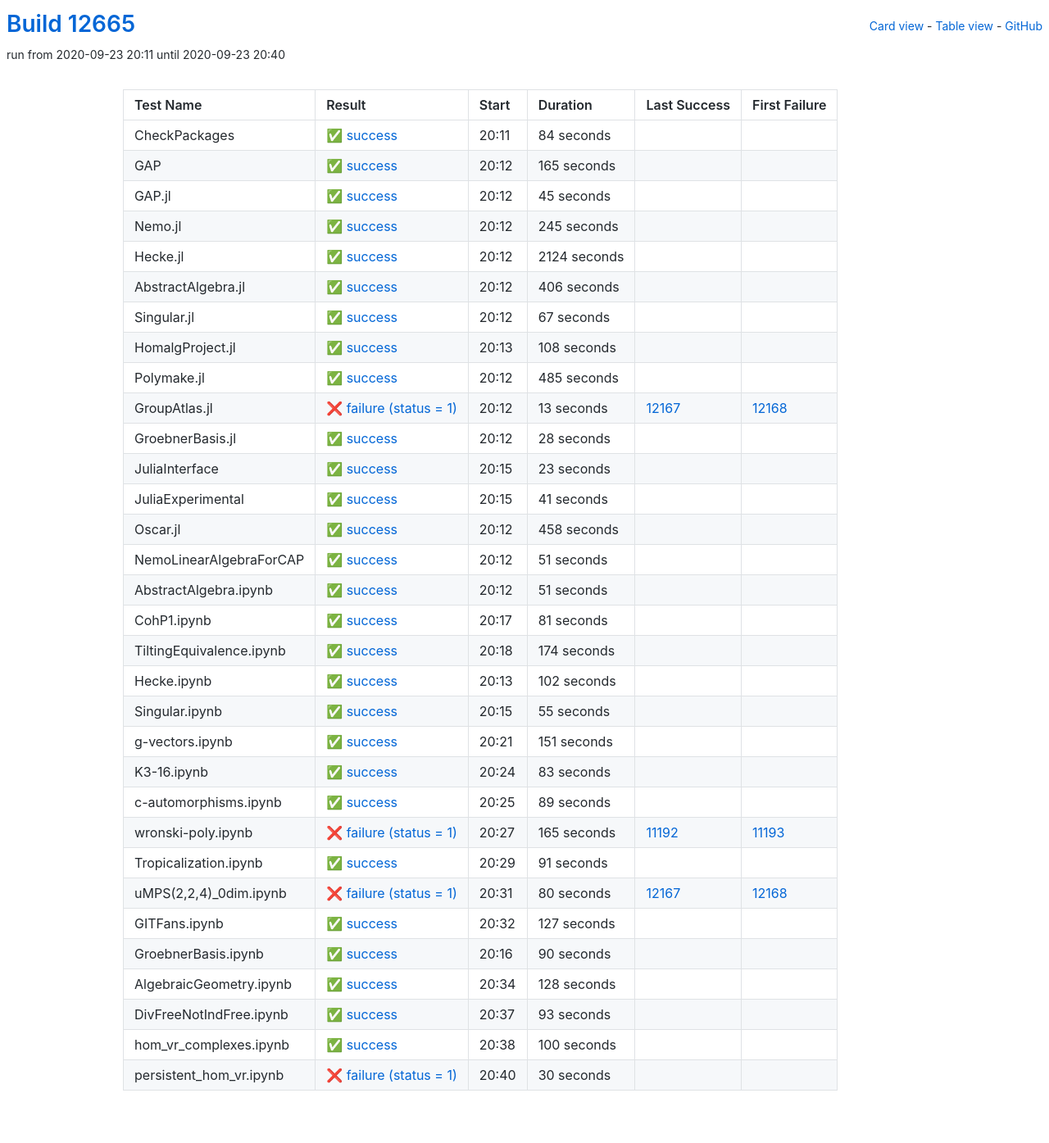
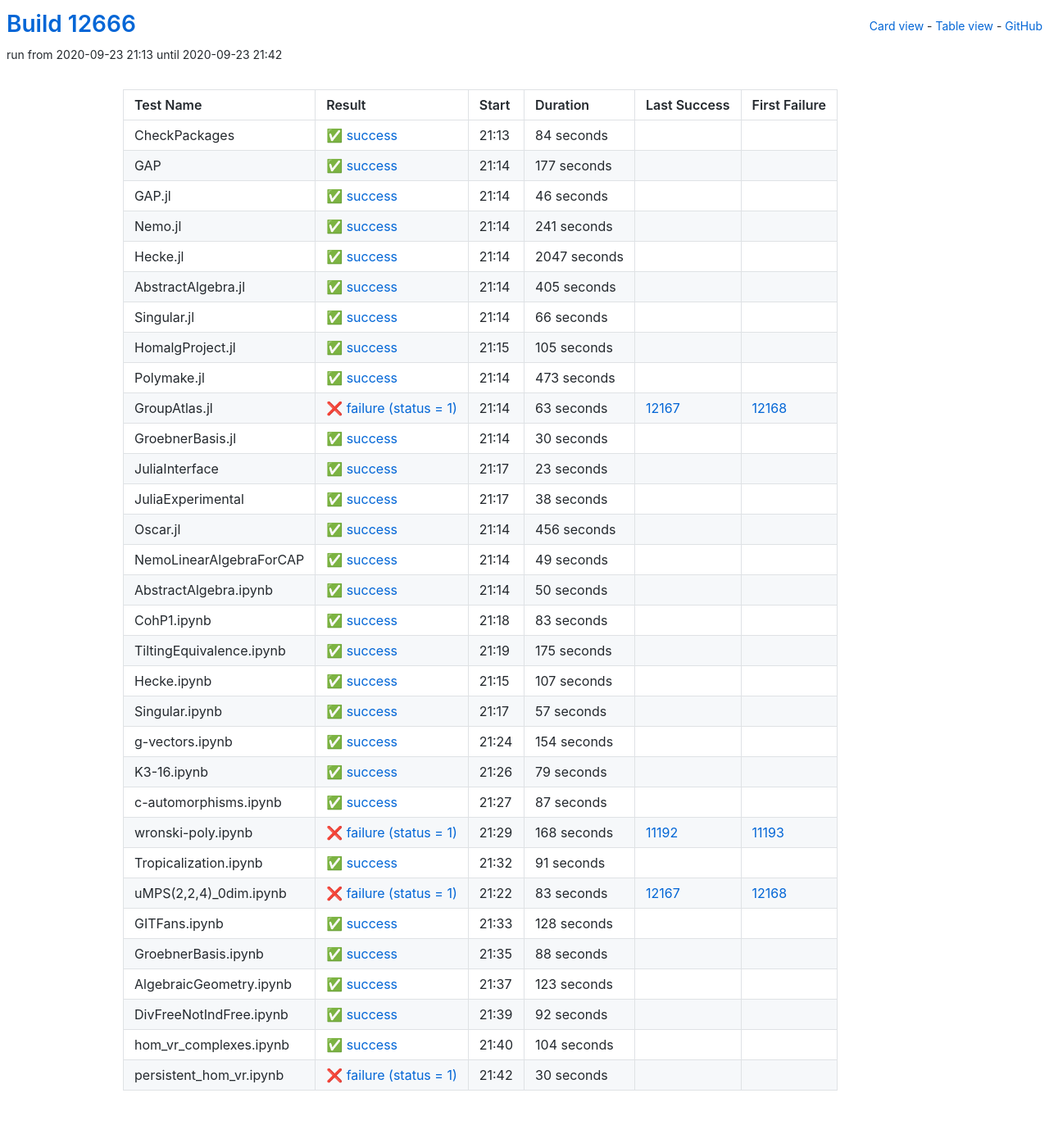
Before and after one commit to oscar-system/oscar-ci-status, a Jekyll site: the page built from table.html, in a window 1280 px wide. Shown: the whole page at 82% size. Built offline with Jekyll 4.4.1, drawn with Linux system fonts in a browser that asks for light colours.

Commit message:
Build #12666

```diff
--- a/_data/ci.yml
+++ b/_data/ci.yml
@@ -1,6 +1,6 @@
 ---
-build: 12665
-build_url: https://oscarci.mathematik.uni-kl.de/job/oscar/12665/
+build: 12666
+build_url: https://oscarci.mathematik.uni-kl.de/job/oscar/12666/
 job: oscar
 organization: oscar-system
 repo: oscar-ci-status
@@ -8,8 +8,8 @@
 tests:
 - name: CheckPackages
   id: checkpackages
-  log: https://oscarci.mathematik.uni-kl.de/job/oscar/12665/artifact/logs/build-12665/CheckPackages.log
-  start: 2020-09-23 20:11
+  log: https://oscarci.mathematik.uni-kl.de/job/oscar/12666/artifact/logs/build-12666/CheckPackages.log
+  start: 2020-09-23 21:13
   success: true
   exitcode: 0
   status: success
@@ -20,128 +20,128 @@
   first_failure_url:
 - name: GAP
   id: gap
-  log: https://oscarci.mathematik.uni-kl.de/job/oscar/12665/artifact/logs/build-12665/GAP.log
-  start: 2020-09-23 20:12
+  log: https://oscarci.mathematik.uni-kl.de/job/oscar/12666/artifact/logs/build-12666/GAP.log
+  start: 2020-09-23 21:14
   success: true
   exitcode: 0
   status: success
-  duration: 165
+  duration: 177
   last_success: false
   last_success_url:
   first_failure: false
   first_failure_url:
 - name: GAP.jl
   id: gap-jl
-  log: https://oscarci.mathematik.uni-kl.de/job/oscar/12665/artifact/logs/build-12665/GAP.jl.log
-  start: 2020-09-23 20:12
+  log: https://oscarci.mathematik.uni-kl.de/job/oscar/12666/artifact/logs/build-12666/GAP.jl.log
+  start: 2020-09-23 21:14
   success: true
   exitcode: 0
   status: success
-  duration: 45
+  duration: 46
   last_success: false
   last_success_url:
   first_failure: false
   first_failure_url:
 - name: Nemo.jl
   id: nemo-jl
-  log: https://oscarci.mathematik.uni-kl.de/job/oscar/12665/artifact/logs/build-12665/Nemo.jl.log
-  start: 2020-09-23 20:12
+  log: https://oscarci.mathematik.uni-kl.de/job/oscar/12666/artifact/logs/build-12666/Nemo.jl.log
+  start: 2020-09-23 21:14
   success: true
   exitcode: 0
   status: success
-  duration: 245
+  duration: 241
   last_success: false
   last_success_url:
   first_failure: false
   first_failure_url:
 - name: Hecke.jl
   id: hecke-jl
-  log: https://oscarci.mathematik.uni-kl.de/job/oscar/12665/artifact/logs/build-12665/Hecke.jl.log
-  start: 2020-09-23 20:12
+  log: https://oscarci.mathematik.uni-kl.de/job/oscar/12666/artifact/logs/build-12666/Hecke.jl.log
+  start: 2020-09-23 21:14
   success: true
   exitcode: 0
   status: success
-  duration: 2124
+  duration: 2047
   last_success: false
   last_success_url:
   first_failure: false
   first_failure_url:
 - name: AbstractAlgebra.jl
   id: abstractalgebra-jl
-  log: https://oscarci.mathematik.uni-kl.de/job/oscar/12665/artifact/logs/build-12665/AbstractAlgebra.jl.log
-  start: 2020-09-23 20:12
+  log: https://oscarci.mathematik.uni-kl.de/job/oscar/12666/artifact/logs/build-12666/AbstractAlgebra.jl.log
+  start: 2020-09-23 21:14
   success: true
   exitcode: 0
   status: success
-  duration: 406
+  duration: 405
   last_success: false
   last_success_url:
   first_failure: false
   first_failure_url:
 - name: Singular.jl
   id: singular-jl
-  log: https://oscarci.mathematik.uni-kl.de/job/oscar/12665/artifact/logs/build-12665/Singular.jl.log
-  start: 2020-09-23 20:12
+  log: https://oscarci.mathematik.uni-kl.de/job/oscar/12666/artifact/logs/build-12666/Singular.jl.log
+  start: 2020-09-23 21:14
   success: true
   exitcode: 0
   status: success
-  duration: 67
+  duration: 66
   last_success: false
   last_success_url:
   first_failure: false
   first_failure_url:
 - name: HomalgProject.jl
   id: homalgproject-jl
-  log: https://oscarci.mathematik.uni-kl.de/job/oscar/12665/artifact/logs/build-12665/HomalgProject.jl.log
-  start: 2020-09-23 20:13
+  log: https://oscarci.mathematik.uni-kl.de/job/oscar/12666/artifact/logs/build-12666/HomalgProject.jl.log
+  start: 2020-09-23 21:15
   success: true
   exitcode: 0
   status: success
-  duration: 108
+  duration: 105
   last_success: false
   last_success_url:
   first_failure: false
   first_failure_url:
 - name: Polymake.jl
   id: polymake-jl
-  log: https://oscarci.mathematik.uni-kl.de/job/oscar/12665/artifact/logs/build-12665/Polymake.jl.log
-  start: 2020-09-23 20:12
+  log: https://oscarci.mathematik.uni-kl.de/job/oscar/12666/artifact/logs/build-12666/Polymake.jl.log
+  start: 2020-09-23 21:14
   success: true
   exitcode: 0
   status: success
-  duration: 485
+  duration: 473
   last_success: false
   last_success_url:
   first_failure: false
   first_failure_url:
 - name: GroupAtlas.jl
   id: groupatlas-jl
-  log: https://oscarci.mathematik.uni-kl.de/job/oscar/12665/artifact/logs/build-12665/GroupAtlas.jl.log
-  start: 2020-09-23 20:12
+  log: https://oscarci.mathematik.uni-kl.de/job/oscar/12666/artifact/logs/build-12666/GroupAtlas.jl.log
+  start: 2020-09-23 21:14
   success: false
   exitcode: 1
   status: failure
-  duration: 13
+  duration: 63
   last_success: 12167
   last_success_url: https://oscarci.mathematik.uni-kl.de/job/oscar/12167/
   first_failure: 12168
   first_failure_url: https://oscarci.mathematik.uni-kl.de/job/oscar/12168/
 - name: GroebnerBasis.jl
   id: groebnerbasis-jl
-  log: https://oscarci.mathematik.uni-kl.de/job/oscar/12665/artifact/logs/build-12665/GroebnerBasis.jl.log
-  start: 2020-09-23 20:12
+  log: https://oscarci.mathematik.uni-kl.de/job/oscar/12666/artifact/logs/build-12666/GroebnerBasis.jl.log
+  start: 2020-09-23 21:14
   success: true
   exitcode: 0
   status: success
-  duration: 28
+  duration: 30
   last_success: false
   last_success_url:
   first_failure: false
   first_failure_url:
 - name: JuliaInterface
   id: juliainterface
-  log: https://oscarci.mathematik.uni-kl.de/job/oscar/12665/artifact/logs/build-12665/JuliaInterface.log
-  start: 2020-09-23 20:15
+  log: https://oscarci.mathematik.uni-kl.de/job/oscar/12666/artifact/logs/build-12666/JuliaInterface.log
+  start: 2020-09-23 21:17
   success: true
   exitcode: 0
   status: success
@@ -152,116 +152,56 @@
   first_failure_url:
 - name: JuliaExperimental
   id: juliaexperimental
-  log: https://oscarci.mathematik.uni-kl.de/job/oscar/12665/artifact/logs/build-12665/JuliaExperimental.log
-  start: 2020-09-23 20:15
+  log: https://oscarci.mathematik.uni-kl.de/job/oscar/12666/artifact/logs/build-12666/JuliaExperimental.log
+  start: 2020-09-23 21:17
   success: true
   exitcode: 0
   status: success
-  duration: 41
+  duration: 38
   last_success: false
   last_success_url:
   first_failure: false
   first_failure_url:
 - name: Oscar.jl
   id: oscar-jl
-  log: https://oscarci.mathematik.uni-kl.de/job/oscar/12665/artifact/logs/build-12665/Oscar.jl.log
-  start: 2020-09-23 20:12
+  log: https://oscarci.mathematik.uni-kl.de/job/oscar/12666/artifact/logs/build-12666/Oscar.jl.log
+  start: 2020-09-23 21:14
   success: true
   exitcode: 0
   status: success
-  duration: 458
+  duration: 456
   last_success: false
   last_success_url:
   first_failure: false
   first_failure_url:
 - name: NemoLinearAlgebraForCAP
   id: nemolinearalgebraforcap
-  log: https://oscarci.mathematik.uni-kl.de/job/oscar/12665/artifact/logs/build-12665/NemoLinearAlgebraForCAP.log
-  start: 2020-09-23 20:12
+  log: https://oscarci.mathematik.uni-kl.de/job/oscar/12666/artifact/logs/build-12666/NemoLinearAlgebraForCAP.log
+  start: 2020-09-23 21:14
   success: true
   exitcode: 0
   status: success
-  duration: 51
+  duration: 49
   last_success: false
   last_success_url:
   first_failure: false
   first_failure_url:
 - name: AbstractAlgebra.ipynb
   id: abstractalgebra-ipynb
-  log: https://oscarci.mathematik.uni-kl.de/job/oscar/12665/artifact/logs/build-12665/AbstractAlgebra.ipynb.log
-  start: 2020-09-23 20:12
+  log: https://oscarci.mathematik.uni-kl.de/job/oscar/12666/artifact/logs/build-12666/AbstractAlgebra.ipynb.log
+  start: 2020-09-23 21:14
   success: true
   exitcode: 0
   status: success
-  duration: 51
+  duration: 50
   last_success: false
   last_success_url:
   first_failure: false
   first_failure_url:
 - name: CohP1.ipynb
   id: cohp1-ipynb
-  log: https://oscarci.mathematik.uni-kl.de/job/oscar/12665/artifact/logs/build-12665/CohP1.ipynb.log
-  start: 2020-09-23 20:17
-  success: true
-  exitcode: 0
-  status: success
-  duration: 81
-  last_success: false
-  last_success_url:
-  first_failure: false
-  first_failure_url:
-- name: TiltingEquivalence.ipynb
-  id: tiltingequivalence-ipynb
-  log: https://oscarci.mathematik.uni-kl.de/job/oscar/12665/artifact/logs/build-12665/TiltingEquivalence.ipynb.log
-  start: 2020-09-23 20:18
-  success: true
-  exitcode: 0
-  status: success
-  duration: 174
-  last_success: false
-  last_success_url:
-  first_failure: false
-  first_failure_url:
-- name: Hecke.ipynb
-  id: hecke-ipynb
-  log: https://oscarci.mathematik.uni-kl.de/job/oscar/12665/artifact/logs/build-12665/Hecke.ipynb.log
-  start: 2020-09-23 20:13
-  success: true
-  exitcode: 0
-  status: success
-  duration: 102
-  last_success: false
-  last_success_url:
-  first_failure: false
-  first_failure_url:
-- name: Singular.ipynb
-  id: singular-ipynb
-  log: https://oscarci.mathematik.uni-kl.de/job/oscar/12665/artifact/logs/build-12665/Singular.ipynb.log
-  start: 2020-09-23 20:15
-  success: true
-  exitcode: 0
-  status: success
-  duration: 55
-  last_success: false
-  last_success_url:
-  first_failure: false
-  first_failure_url:
-- name: g-vectors.ipynb
-  id: g-vectors-ipynb
-  log: https://oscarci.mathematik.uni-kl.de/job/oscar/12665/artifact/logs/build-12665/g-vectors.ipynb.log
-  start: 2020-09-23 20:21
-  success: true
-  exitcode: 0
-  status: success
-  duration: 151
-  last_success: false
-  last_success_url:
-  first_failure: false
-  first_failure_url:
-- name: K3-16.ipynb
-  id: k3-16-ipynb
-  log: https://oscarci.mathematik.uni-kl.de/job/oscar/12665/artifact/logs/build-12665/K3-16.ipynb.log
-  start: 2020-09-23 20:24
+  log: https://oscarci.mathematik.uni-kl.de/job/oscar/12666/artifact/logs/build-12666/CohP1.ipynb.log
+  start: 2020-09-23 21:18
   success: true
   exitcode: 0
   status: success
@@ -270,34 +210,94 @@
   last_success_url:
   first_failure: false
   first_failure_url:
-- name: c-automorphisms.ipynb
-  id: c-automorphisms-ipynb
-  log: https://oscarci.mathematik.uni-kl.de/job/oscar/12665/artifact/logs/build-12665/c-automorphisms.ipynb.log
-  start: 2020-09-23 20:25
+- name: TiltingEquivalence.ipynb
+  id: tiltingequivalence-ipynb
+  log: https://oscarci.mathematik.uni-kl.de/job/oscar/12666/artifact/logs/build-12666/TiltingEquivalence.ipynb.log
+  start: 2020-09-23 21:19
   success: true
   exitcode: 0
   status: success
-  duration: 89
+  duration: 175
+  last_success: false
+  last_success_url:
+  first_failure: false
+  first_failure_url:
+- name: Hecke.ipynb
+  id: hecke-ipynb
+  log: https://oscarci.mathematik.uni-kl.de/job/oscar/12666/artifact/logs/build-12666/Hecke.ipynb.log
+  start: 2020-09-23 21:15
+  success: true
+  exitcode: 0
+  status: success
+  duration: 107
+  last_success: false
+  last_success_url:
+  first_failure: false
+  first_failure_url:
+- name: Singular.ipynb
+  id: singular-ipynb
+  log: https://oscarci.mathematik.uni-kl.de/job/oscar/12666/artifact/logs/build-12666/Singular.ipynb.log
+  start: 2020-09-23 21:17
+  success: true
+  exitcode: 0
+  status: success
+  duration: 57
+  last_success: false
+  last_success_url:
+  first_failure: false
+  first_failure_url:
+- name: g-vectors.ipynb
+  id: g-vectors-ipynb
+  log: https://oscarci.mathematik.uni-kl.de/job/oscar/12666/artifact/logs/build-12666/g-vectors.ipynb.log
+  start: 2020-09-23 21:24
+  success: true
+  exitcode: 0
+  status: success
+  duration: 154
+  last_success: false
+  last_success_url:
+  first_failure: false
+  first_failure_url:
+- name: K3-16.ipynb
+  id: k3-16-ipynb
+  log: https://oscarci.mathematik.uni-kl.de/job/oscar/12666/artifact/logs/build-12666/K3-16.ipynb.log
+  start: 2020-09-23 21:26
+  success: true
+  exitcode: 0
+  status: success
+  duration: 79
+  last_success: false
+  last_success_url:
+  first_failure: false
+  first_failure_url:
+- name: c-automorphisms.ipynb
+  id: c-automorphisms-ipynb
+  log: https://oscarci.mathematik.uni-kl.de/job/oscar/12666/artifact/logs/build-12666/c-automorphisms.ipynb.log
+  start: 2020-09-23 21:27
+  success: true
+  exitcode: 0
+  status: success
+  duration: 87
   last_success: false
   last_success_url:
   first_failure: false
   first_failure_url:
 - name: wronski-poly.ipynb
   id: wronski-poly-ipynb
-  log: https://oscarci.mathematik.uni-kl.de/job/oscar/12665/artifact/logs/build-12665/wronski-poly.ipynb.log
-  start: 2020-09-23 20:27
+  log: https://oscarci.mathematik.uni-kl.de/job/oscar/12666/artifact/logs/build-12666/wronski-poly.ipynb.log
+  start: 2020-09-23 21:29
   success: false
   exitcode: 1
   status: failure
-  duration: 165
+  duration: 168
   last_success: 11192
   last_success_url: https://oscarci.mathematik.uni-kl.de/job/oscar/11192/
   first_failure: 11193
   first_failure_url: https://oscarci.mathematik.uni-kl.de/job/oscar/11193/
 - name: Tropicalization.ipynb
   id: tropicalization-ipynb
-  log: https://oscarci.mathematik.uni-kl.de/job/oscar/12665/artifact/logs/build-12665/Tropicalization.ipynb.log
-  start: 2020-09-23 20:29
+  log: https://oscarci.mathematik.uni-kl.de/job/oscar/12666/artifact/logs/build-12666/Tropicalization.ipynb.log
+  start: 2020-09-23 21:32
   success: true
   exitcode: 0
   status: success
@@ -308,44 +308,20 @@
   first_failure_url:
 - name: uMPS(2,2,4)_0dim.ipynb
   id: umps-2-2-4-0dim-ipynb
-  log: https://oscarci.mathematik.uni-kl.de/job/oscar/12665/artifact/logs/build-12665/uMPS-2-2-4-_0dim.ipynb.log
-  start: 2020-09-23 20:31
+  log: https://oscarci.mathematik.uni-kl.de/job/oscar/12666/artifact/logs/build-12666/uMPS-2-2-4-_0dim.ipynb.log
+  start: 2020-09-23 21:22
   success: false
   exitcode: 1
   status: failure
-  duration: 80
+  duration: 83
   last_success: 12167
   last_success_url: https://oscarci.mathematik.uni-kl.de/job/oscar/12167/
   first_failure: 12168
   first_failure_url: https://oscarci.mathematik.uni-kl.de/job/oscar/12168/
 - name: GITFans.ipynb
   id: gitfans-ipynb
-  log: https://oscarci.mathematik.uni-kl.de/job/oscar/12665/artifact/logs/build-12665/GITFans.ipynb.log
-  start: 2020-09-23 20:32
-  success: true
-  exitcode: 0
-  status: success
-  duration: 127
-  last_success: false
-  last_success_url:
-  first_failure: false
-  first_failure_url:
-- name: GroebnerBasis.ipynb
-  id: groebnerbasis-ipynb
-  log: https://oscarci.mathematik.uni-kl.de/job/oscar/12665/artifact/logs/build-12665/GroebnerBasis.ipynb.log
-  start: 2020-09-23 20:16
-  success: true
-  exitcode: 0
-  status: success
-  duration: 90
-  last_success: false
-  last_success_url:
-  first_failure: false
-  first_failure_url:
-- name: AlgebraicGeometry.ipynb
-  id: algebraicgeometry-ipynb
-  log: https://oscarci.mathematik.uni-kl.de/job/oscar/12665/artifact/logs/build-12665/AlgebraicGeometry.ipynb.log
-  start: 2020-09-23 20:34
+  log: https://oscarci.mathematik.uni-kl.de/job/oscar/12666/artifact/logs/build-12666/GITFans.ipynb.log
+  start: 2020-09-23 21:33
   success: true
   exitcode: 0
   status: success
@@ -354,34 +330,58 @@
   last_success_url:
   first_failure: false
   first_failure_url:
-- name: DivFreeNotIndFree.ipynb
-  id: divfreenotindfree-ipynb
-  log: https://oscarci.mathematik.uni-kl.de/job/oscar/12665/artifact/logs/build-12665/DivFreeNotIndFree.ipynb.log
-  start: 2020-09-23 20:37
+- name: GroebnerBasis.ipynb
+  id: groebnerbasis-ipynb
+  log: https://oscarci.mathematik.uni-kl.de/job/oscar/12666/artifact/logs/build-12666/GroebnerBasis.ipynb.log
+  start: 2020-09-23 21:35
   success: true
   exitcode: 0
   status: success
-  duration: 93
+  duration: 88
+  last_success: false
+  last_success_url:
+  first_failure: false
+  first_failure_url:
+- name: AlgebraicGeometry.ipynb
+  id: algebraicgeometry-ipynb
+  log: https://oscarci.mathematik.uni-kl.de/job/oscar/12666/artifact/logs/build-12666/AlgebraicGeometry.ipynb.log
+  start: 2020-09-23 21:37
+  success: true
+  exitcode: 0
+  status: success
+  duration: 123
+  last_success: false
+  last_success_url:
+  first_failure: false
+  first_failure_url:
+- name: DivFreeNotIndFree.ipynb
+  id: divfreenotindfree-ipynb
+  log: https://oscarci.mathematik.uni-kl.de/job/oscar/12666/artifact/logs/build-12666/DivFreeNotIndFree.ipynb.log
+  start: 2020-09-23 21:39
+  success: true
+  exitcode: 0
+  status: success
+  duration: 92
   last_success: false
   last_success_url:
   first_failure: false
   first_failure_url:
 - name: hom_vr_complexes.ipynb
   id: hom-vr-complexes-ipynb
-  log: https://oscarci.mathematik.uni-kl.de/job/oscar/12665/artifact/logs/build-12665/hom_vr_complexes.ipynb.log
-  start: 2020-09-23 20:38
+  log: https://oscarci.mathematik.uni-kl.de/job/oscar/12666/artifact/logs/build-12666/hom_vr_complexes.ipynb.log
+  start: 2020-09-23 21:40
   success: true
   exitcode: 0
   status: success
-  duration: 100
+  duration: 104
   last_success: false
   last_success_url:
   first_failure: false
   first_failure_url:
 - name: persistent_hom_vr.ipynb
   id: persistent-hom-vr-ipynb
-  log: https://oscarci.mathematik.uni-kl.de/job/oscar/12665/artifact/logs/build-12665/persistent_hom_vr.ipynb.log
-  start: 2020-09-23 20:40
+  log: https://oscarci.mathematik.uni-kl.de/job/oscar/12666/artifact/logs/build-12666/persistent_hom_vr.ipynb.log
+  start: 2020-09-23 21:42
   success: false
   exitcode: 1
   status: failure
```
Also changed, not shown: README.md.
